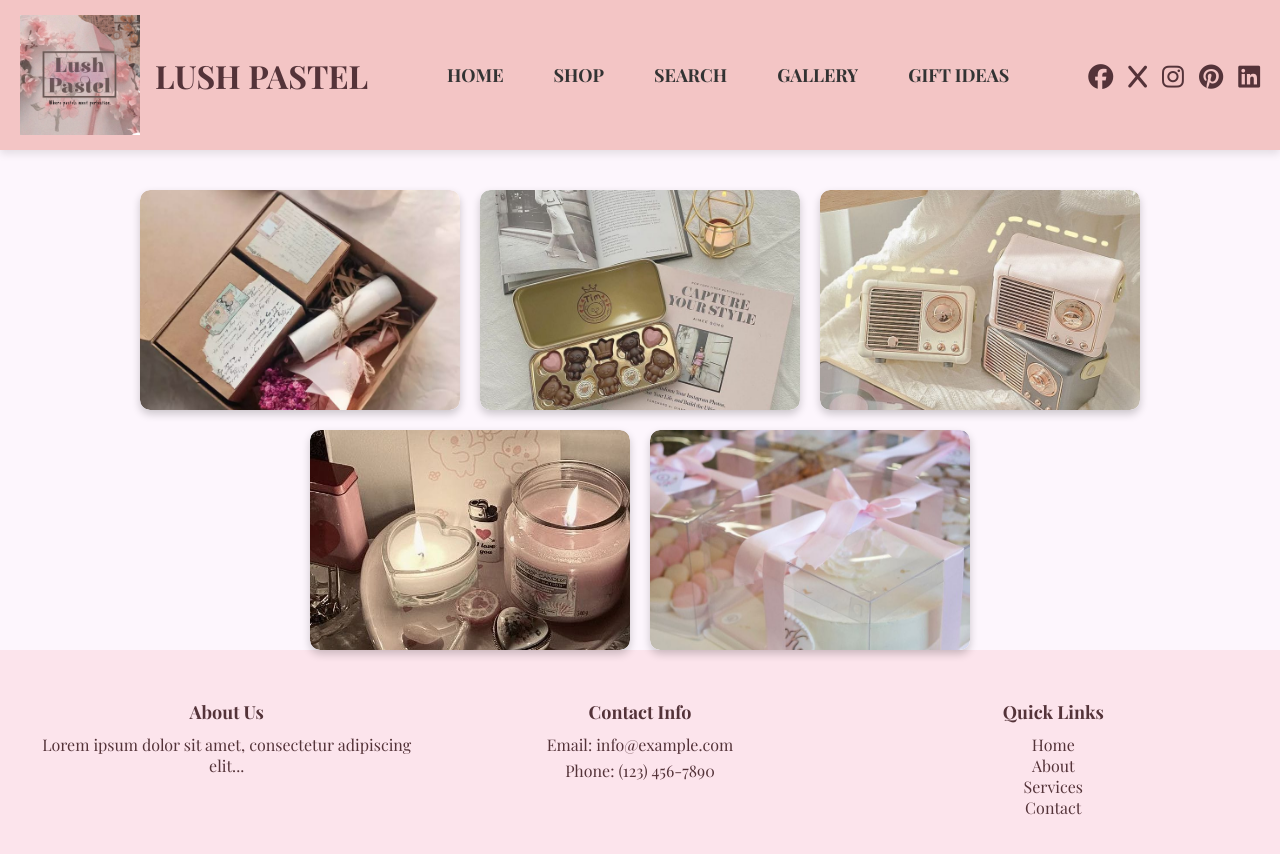
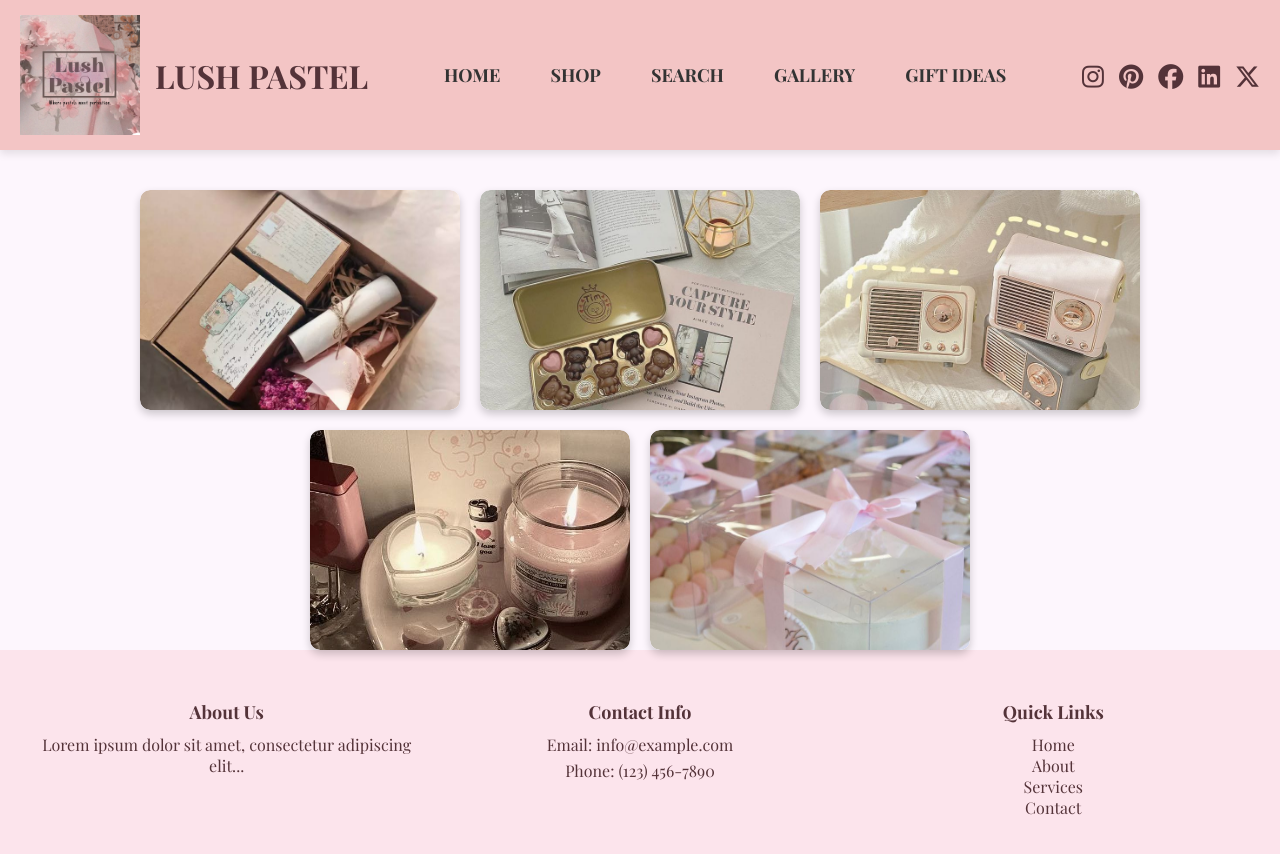
Before and after one commit to LushPastel/lush-pastel-site, a plain HTML site: page gift-ideas.html in a window 1280 px wide. Drawn offline with nearby package versions, Linux system fonts and the light colour scheme.

Commit message:
Update header.html

```diff
--- a/header.html
+++ b/header.html
@@ -11,11 +11,11 @@
         <li><a href="gift-ideas.html">GIFT IDEAS</a></li>
     </ul>
     <div class="social-icons">
-       <a href="https://www.facebook.com/YOUR_PAGE" target="_blank"><i class="fab fa-facebook"></i></a>
-        <a href="https://twitter.com/YOUR_PROFILE" target="_blank"><i class="fab fa-x"></i></a>
-        <a href="https://www.instagram.com/YOUR_PROFILE" target="_blank"><i class="fab fa-instagram"></i></a>
-        <a href="https://www.pinterest.com/YOUR_PROFILE" target="_blank"><i class="fab fa-pinterest"></i></a>
-        <a href="https://www.linkedin.com/in/YOUR_PROFILE" target="_blank"><i class="fab fa-linkedin"></i></a>
+      <a href="https://www.instagram.com/lush.pastel__" target="_blank"><i class="fab fa-instagram"></i></a>
+                <a href="https://www.pinterest.com/LushPastel" target="_blank"><i class="fab fa-pinterest"></i></a>
+                <a href="https://www.facebook.com" target="_blank"><i class="fab fa-facebook"></i></a>
+                <a href="https://www.linkedin.com/in/lush-pastel-184265355" target="_blank"><i class="fab fa-linkedin"></i></a>
+                <a href="https://www.x.com/" target="_blank"><i class="fab fa-x-twitter"></i></a>
     </div>
     </div>
 </nav>
```
